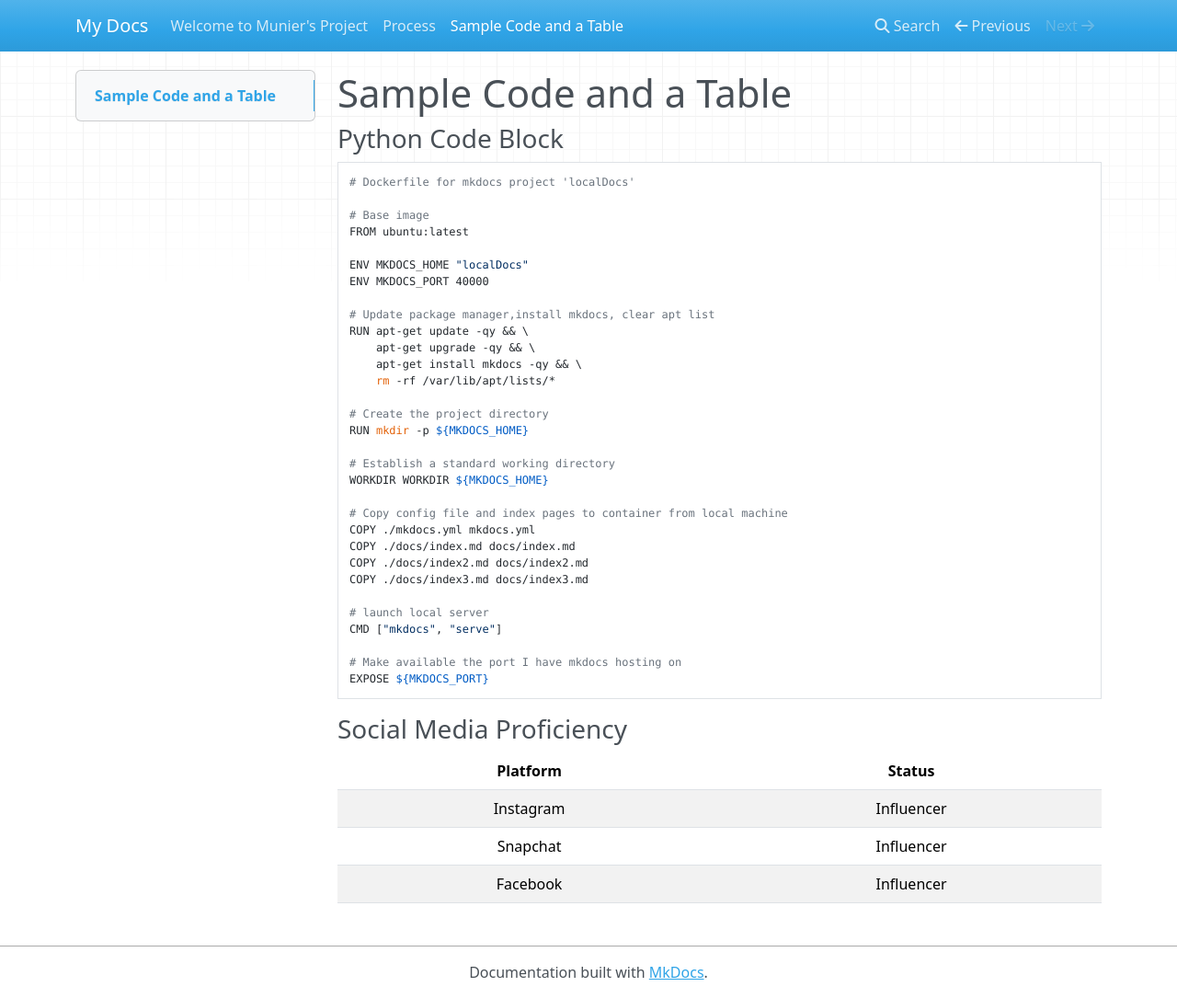
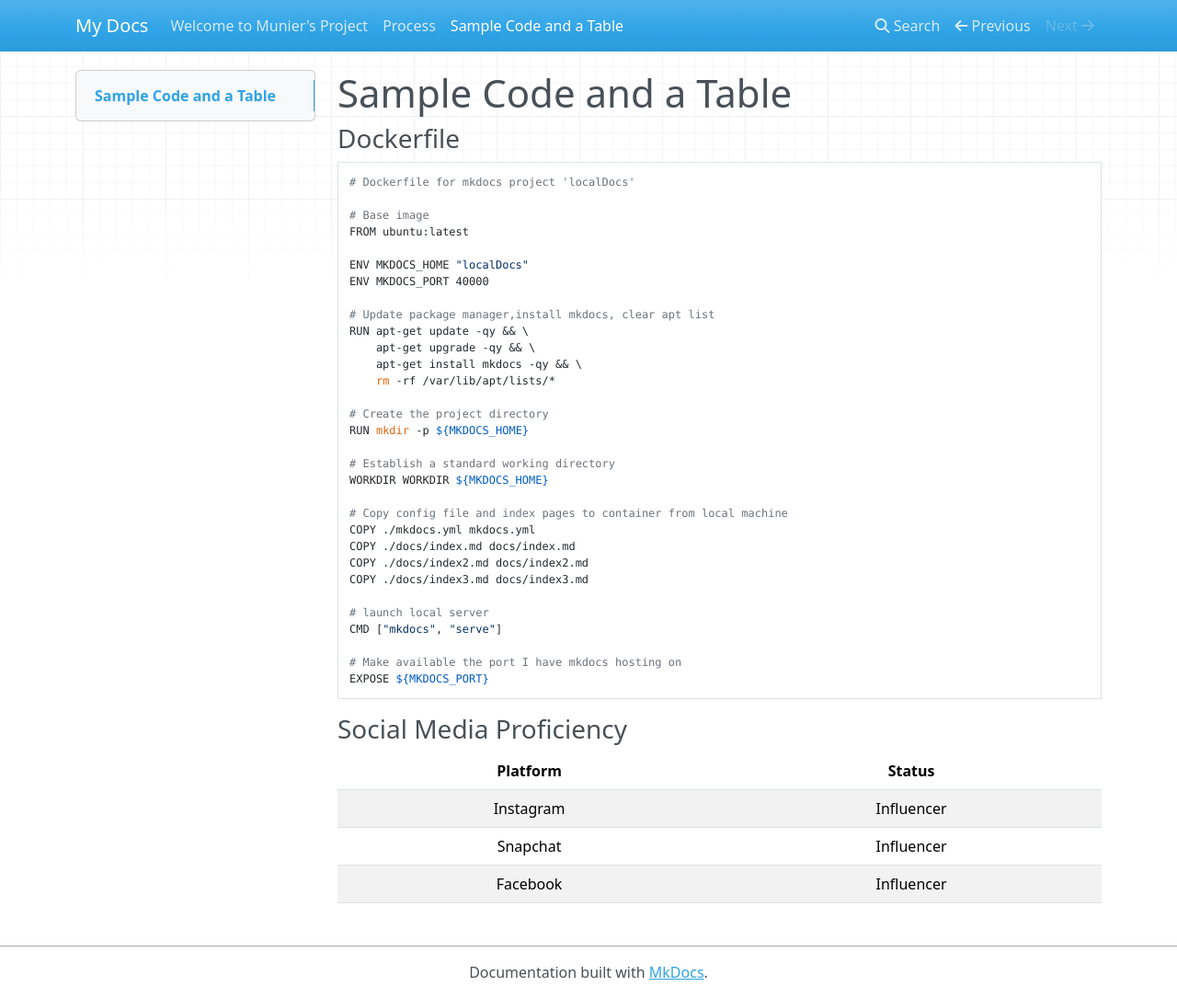
Before and after one commit to MunierSaadeh/mkdocs, an MkDocs documentation site: the page built from docs/index3.md, in a window 1280 px wide and 1085 px high. Shown: the whole window at 92% size. Built offline with MkDocs 1.6.1, drawn with Linux system fonts in a browser that asks for light colours; nearby versions of some CDN libraries.

Commit message:
changed name of block

````diff
--- a/docs/index3.md
+++ b/docs/index3.md
@@ -1,6 +1,6 @@
 # Sample Code and a Table
 
-### Python Code Block
+### Dockerfile
 
 ```
 # Dockerfile for mkdocs project 'localDocs'
````
